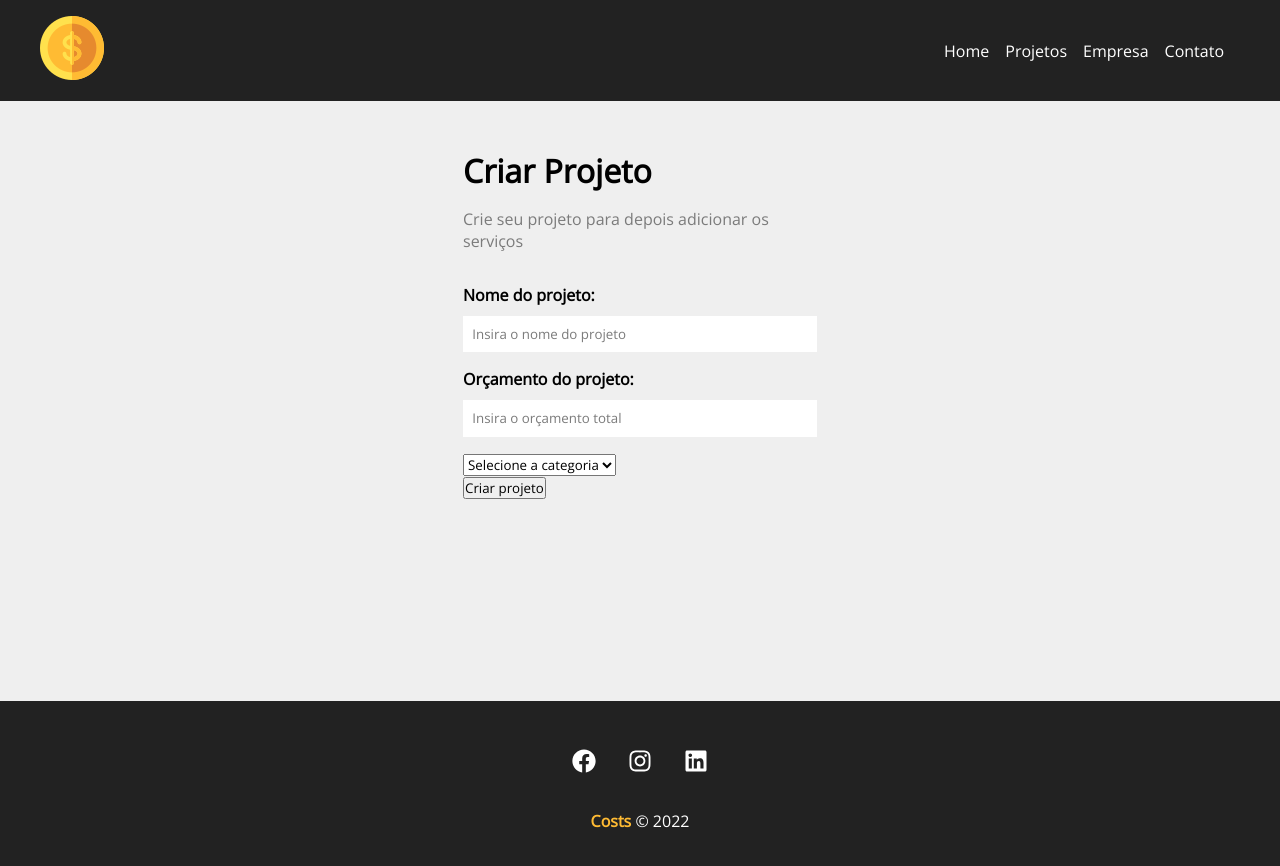
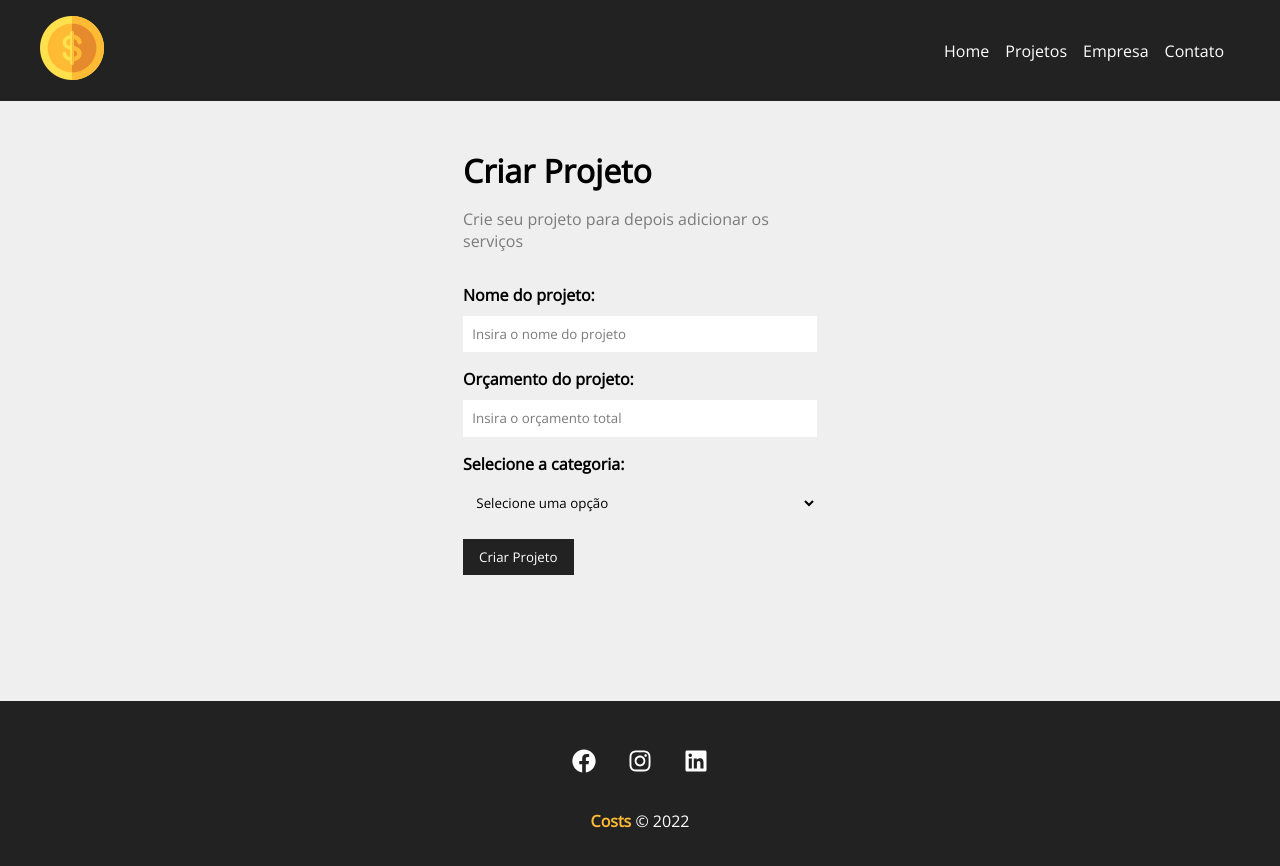
Before and after one commit to Nadiamizael/Estudos-React-Costs, a React (Create React App) app: page /newproject in a window 1280 px wide. Shown: the top 866 px of the page. Built offline with nearby package versions, Linux system fonts and the light colour scheme; a web font is replaced by a local one.

Commit message:
✨ feat: add submitBtn and select form components

```diff
--- /dev/null
+++ b/src/components/form/Select.js
@@ -0,0 +1,14 @@
+import styles from "./Select.module.css";
+
+function Select({ text, name, options, handleOnChange, value }) {
+  return (
+    <div className={styles.form_control}>
+      <label htmlFor={name}>{text}:</label>
+      <select name={name} id={name}>
+        <option>Selecione uma opção</option>
+      </select>
+    </div>
+  );
+}
+
+export default Select;
--- /dev/null
+++ b/src/components/form/Select.module.css
@@ -0,0 +1,16 @@
+.form_control {
+  display: flex;
+  flex-direction: column;
+  margin-bottom: 1em;
+}
+
+.form_control label {
+  margin-bottom: 0.6em;
+  font-weight: bold;
+}
+
+.form_control select {
+  padding: 0.7em;
+  border-radius: 0;
+  border: none;
+}
--- /dev/null
+++ b/src/components/form/SubmitButton.js
@@ -0,0 +1,11 @@
+import styles from "./SubmitButton.module.css";
+
+function SubmitButton({ text }) {
+  return (
+    <div>
+      <button className={styles.btn}>{text}</button>
+    </div>
+  );
+}
+
+export default SubmitButton;
--- /dev/null
+++ b/src/components/form/SubmitButton.module.css
@@ -0,0 +1,13 @@
+.btn {
+  background-color: #222;
+  color: #fff;
+  padding: 0.7em 1.2em;
+  text-decoration: none;
+  transition: 0.5s;
+  cursor: pointer;
+  border: none;
+}
+
+.btn:hover {
+  color: #ffbb33;
+}
--- a/src/components/pages/NewProject.js
+++ b/src/components/pages/NewProject.js
@@ -7,7 +7,7 @@
     <div className={styles.newproject_container}>
       <h1>Criar Projeto</h1>
       <p>Crie seu projeto para depois adicionar os serviços</p>
-      <ProjectForm />
+      <ProjectForm btnText="Criar Projeto" />
     </div>
   );
 }
--- a/src/components/project/ProjectForm.js
+++ b/src/components/project/ProjectForm.js
@@ -1,7 +1,9 @@
 import Input from "../form/Input";
+import Select from "../form/Select";
+import SubmitButton from "../form/SubmitButton";
 import styles from "./ProjectForm.module.css";
 
-function ProjectForm() {
+function ProjectForm({ btnText }) {
   return (
     <form className={styles.form}>
       <Input
@@ -17,17 +19,9 @@
         placeholder="Insira o orçamento total"
       />
 
-      <div>
-        <select name="category_id">
-          <option disabled selected>
-            Selecione a categoria
-          </option>
-        </select>
-      </div>
+      <Select name="category_id" text="Selecione a categoria" />
 
-      <div>
-        <input type="submit" value="Criar projeto" />
-      </div>
+      <SubmitButton text={btnText} />
     </form>
   );
 }
```
